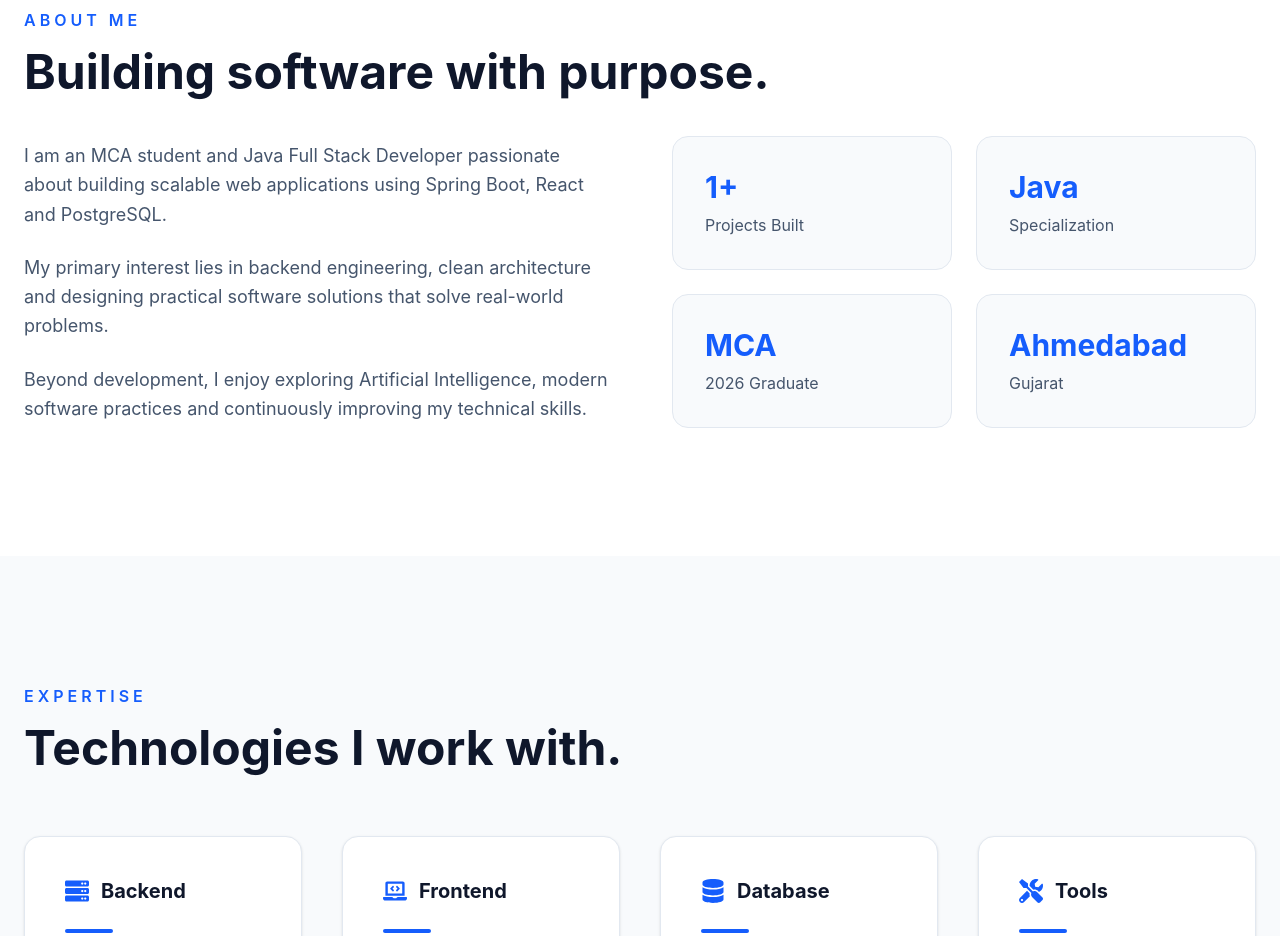
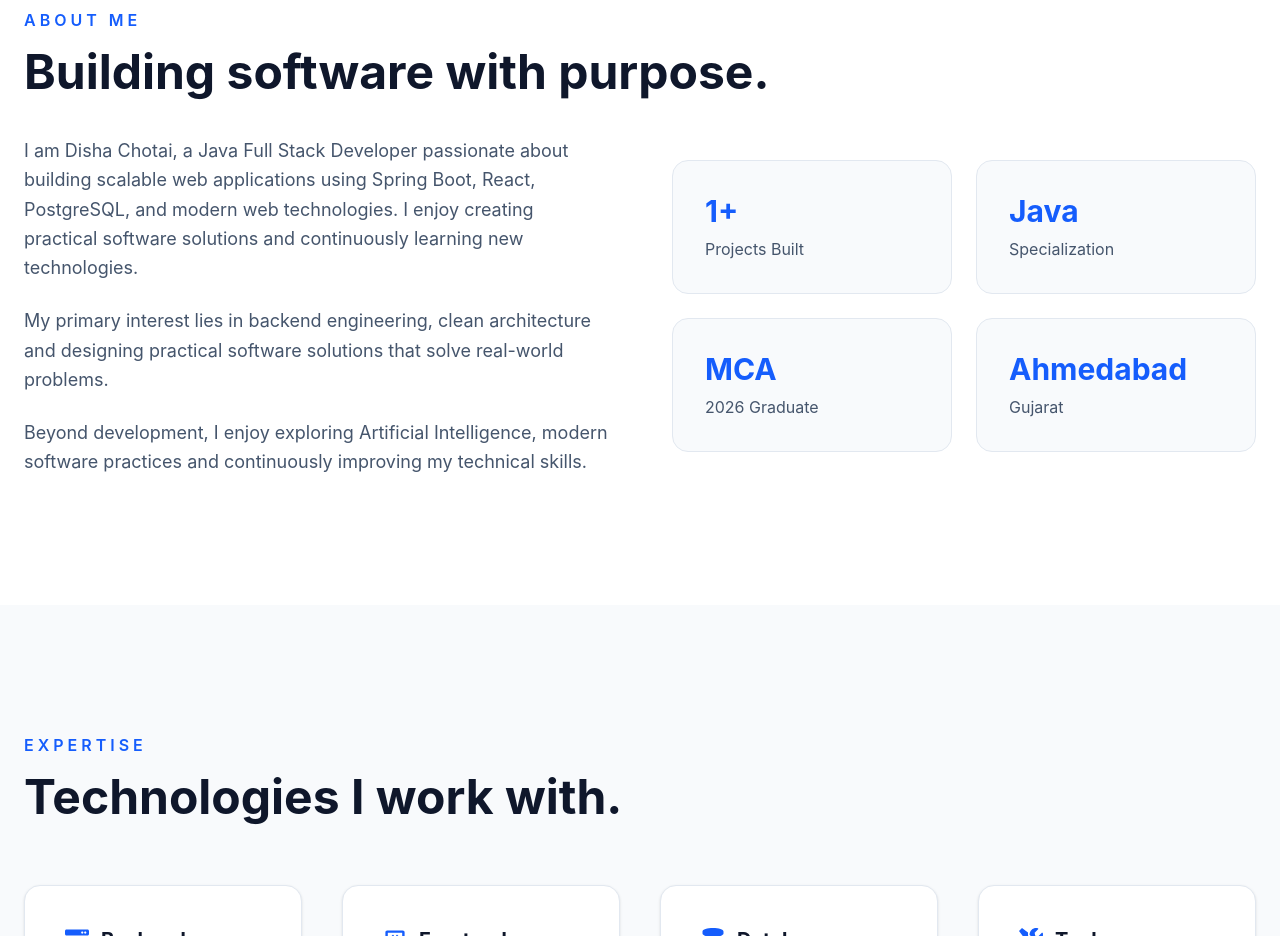
Before and after one commit to dscGit24/portfolio, a React (Vite) app: page / in a window 1280 px wide. Shown: the part 960-1896 px from the top of the page. Built offline with nearby package versions, Linux system fonts and the light colour scheme.

Commit message:
Add meta tags for SEO

```diff
--- a/index.html
+++ b/index.html
@@ -2,9 +2,88 @@
 <html lang="en">
   <head>
     <meta charset="UTF-8" />
-    <link rel="icon" type="image/svg+xml" href="/favicon.svg" />
+
     <meta name="viewport" content="width=device-width, initial-scale=1.0" />
-    <title>Disha Chotai</title>
+
+    <title>Disha Chotai | Java Full Stack Developer</title>
+
+    <meta
+      name="description"
+      content="Portfolio of Disha Chotai, a Java Full Stack Developer specializing in Spring Boot, React, PostgreSQL, REST APIs, and modern web development."
+    />
+
+    <meta
+      name="keywords"
+      content="Disha Chotai, Java Developer, Full Stack Developer, Spring Boot, React, PostgreSQL, Portfolio, Software Engineer, MERN Stack"
+    />
+
+    <meta property="og:image" content="https://www.dishachotai.in/preview.png" />
+    <meta name="twitter:image" content="https://www.dishachotai.in/preview.png" />
+
+    <meta name="author" content="Disha Chotai" />
+
+    <meta name="robots" content="index, follow" />
+
+    <link rel="canonical" href="https://www.dishachotai.in/" />
+
+    <link rel="icon" href="/favicon.svg" />
+
+    <!-- Open Graph -->
+
+    <meta property="og:type" content="website" />
+
+    <meta property="og:url" content="https://www.dishachotai.in/" />
+
+    <meta
+      property="og:title"
+      content="Disha Chotai | Java Full Stack Developer"
+    />
+
+    <meta
+      property="og:description"
+      content="Portfolio showcasing Java, Spring Boot, React, PostgreSQL and Full Stack Development projects."
+    />
+
+    <meta
+      property="og:image"
+      content="https://www.dishachotai.in/preview.png"
+    />
+
+    <!-- Twitter -->
+
+    <meta name="twitter:card" content="summary_large_image" />
+
+    <meta
+      name="twitter:title"
+      content="Disha Chotai | Java Full Stack Developer"
+    />
+
+    <meta
+      name="twitter:description"
+      content="Portfolio showcasing Java, Spring Boot, React and PostgreSQL projects."
+    />
+
+    <meta
+      name="twitter:image"
+      content="https://www.dishachotai.in/preview.png"
+    />
+
+    <!-- Schema.org -->
+
+    <script type="application/ld+json">
+      {
+        "@context": "https://schema.org",
+        "@type": "Person",
+        "name": "Disha Chotai",
+        "url": "https://www.dishachotai.in",
+        "jobTitle": "Java Full Stack Developer",
+        "image": "https://www.dishachotai.in/preview.png",
+        "sameAs": [
+          "https://github.com/dscGit24",
+          "https://www.linkedin.com/in/disha-chotai-164350341/"
+        ]
+      }
+    </script>
   </head>
   <body>
     <div id="root"></div>
--- a/src/components/About.jsx
+++ b/src/components/About.jsx
@@ -47,9 +47,9 @@ export default function About() {
 
             <div>
               <p className="text-lg text-slate-600 dark:text-slate-300 leading-relaxed mb-6">
-                I am an MCA student and Java Full Stack Developer passionate
-                about building scalable web applications using Spring Boot,
-                React and PostgreSQL.
+                I am Disha Chotai, a Java Full Stack Developer passionate about building
+                scalable web applications using Spring Boot, React, PostgreSQL, and modern web technologies.
+                I enjoy creating practical software solutions and continuously learning new technologies.
               </p>
 
               <p className="text-lg text-slate-600 dark:text-slate-300 leading-relaxed mb-6">
```
Also changed, not shown: public/preview.png (added).
